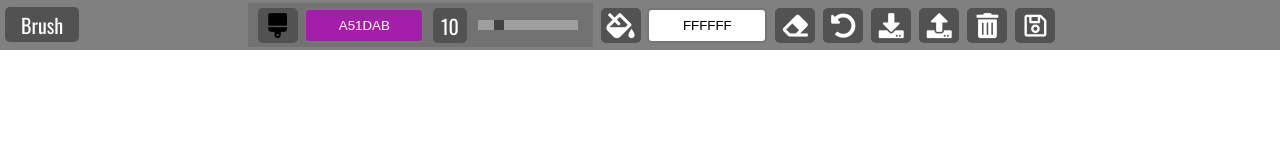
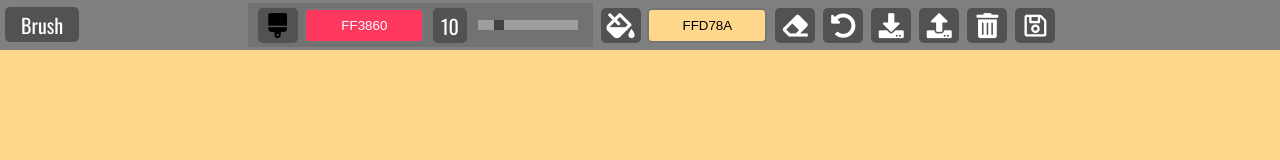
Before and after one commit to MrTechHunter/minimal-paint, a plain HTML site: page index.html in a window 1280 px wide. Drawn offline with nearby package versions, Linux system fonts and the light colour scheme.

Commit message:
Default brush color and background color changed!

```diff
--- a/index.html
+++ b/index.html
@@ -18,14 +18,14 @@
         <!-- Brush -->
         <div class="brush tool">
             <i class="fas fa-brush" id="brush" title="Brush"></i>
-            <input class="jscolor" value="a51dab" id="brush-color">
+            <input class="jscolor" value="FF3860" id="brush-color">
             <span class="size" id="brush-size" title="Brush Size">10</span>
             <input type="range" min="1" max="50" value="10" class="slider" id="brush-slider">
         </div>
         <!-- Bucket -->
         <div class="bucket tool">
             <i class="fas fa-fill-drip" title="Background Color"></i>
-            <input class="jscolor" value="ffffff" id="bucket-color">
+            <input class="jscolor" value="FFD78A" id="bucket-color">
         </div>
         <!-- Eraser -->
         <div class="tool">
--- a/script.js
+++ b/script.js
@@ -18,8 +18,8 @@ const canvas = document.createElement("canvas");
 canvas.id = "canvas";
 const context = canvas.getContext("2d");
 let currentSize = 10;
-let bucketColor = "#FFFFFF";
-let currentColor = "#A51DAB";
+let bucketColor = "#FFD78A";
+let currentColor = "#FF3860";
 let isEraser = false;
 let isMouseDown = false;
 let drawnArray = [];
```
